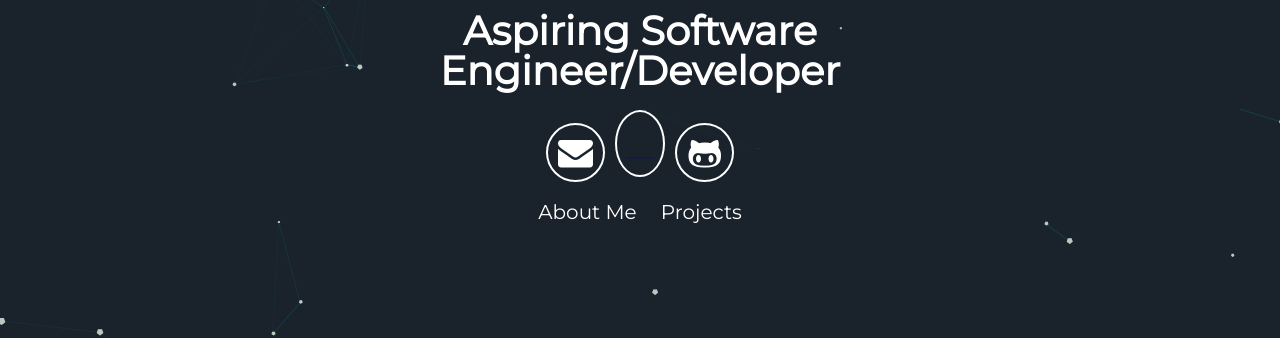
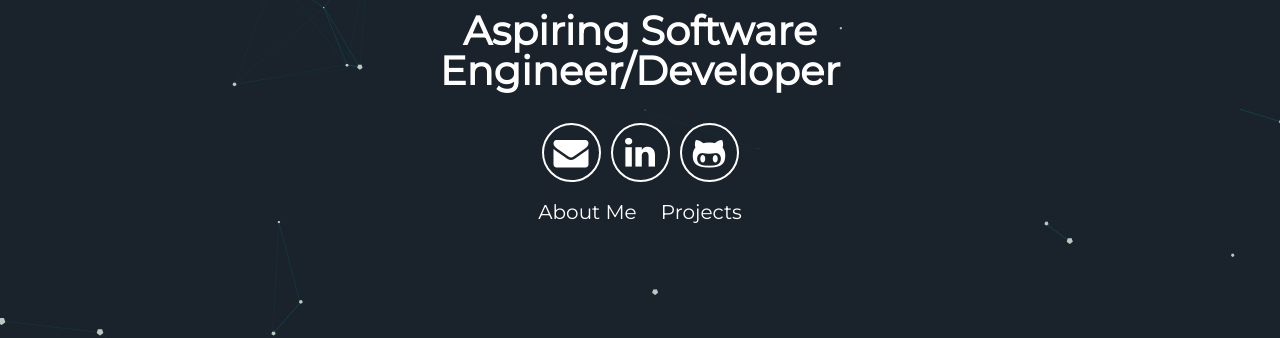
Before and after one commit to shaneacoveno/shaneacoveno.github.io, a Jekyll site: the page built from index.html, in a window 1280 px wide. Shown: the part 471-809 px from the top of the page. Built offline with Jekyll 4.4.1, drawn with Linux system fonts in a browser that asks for light colours.

Commit message:
Update header.html

```diff
--- a/_includes/header.html
+++ b/_includes/header.html
@@ -7,7 +7,7 @@
       <div class="header-icons">
         <a aria-label="Send email" href="#"><i class="icon fa fa-envelope"></i></a>
 
-        <a aria-label="My LinkedIn" href="#"><i class="icon fab fa-linkedin"></i></a>
+        <a aria-label="My LinkedIn" href="#"><i class="icon fa fa-linkedin"></i></a>
 
         <a aria-label="My Github" target="_blank" href="#"><i class="icon fa fa-github-alt" aria-hidden="true"></i></a>
       </div>
```
